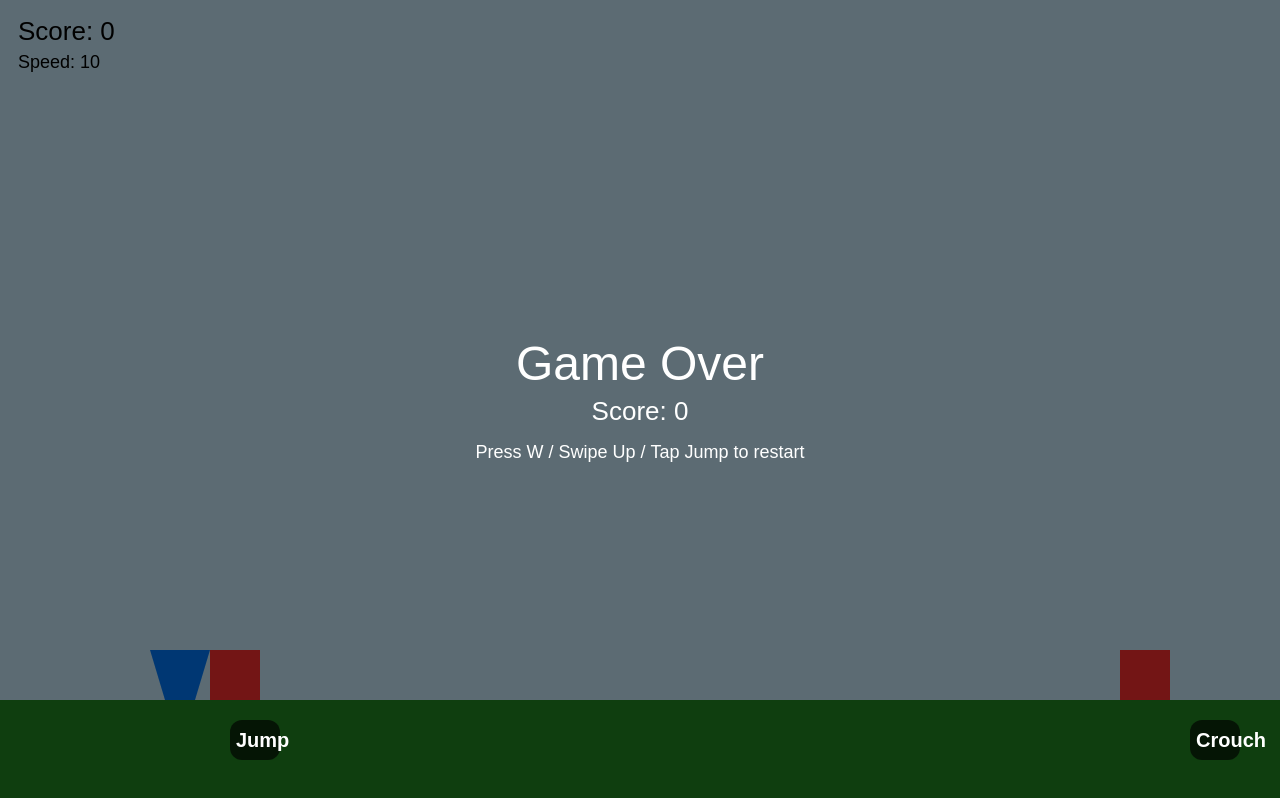
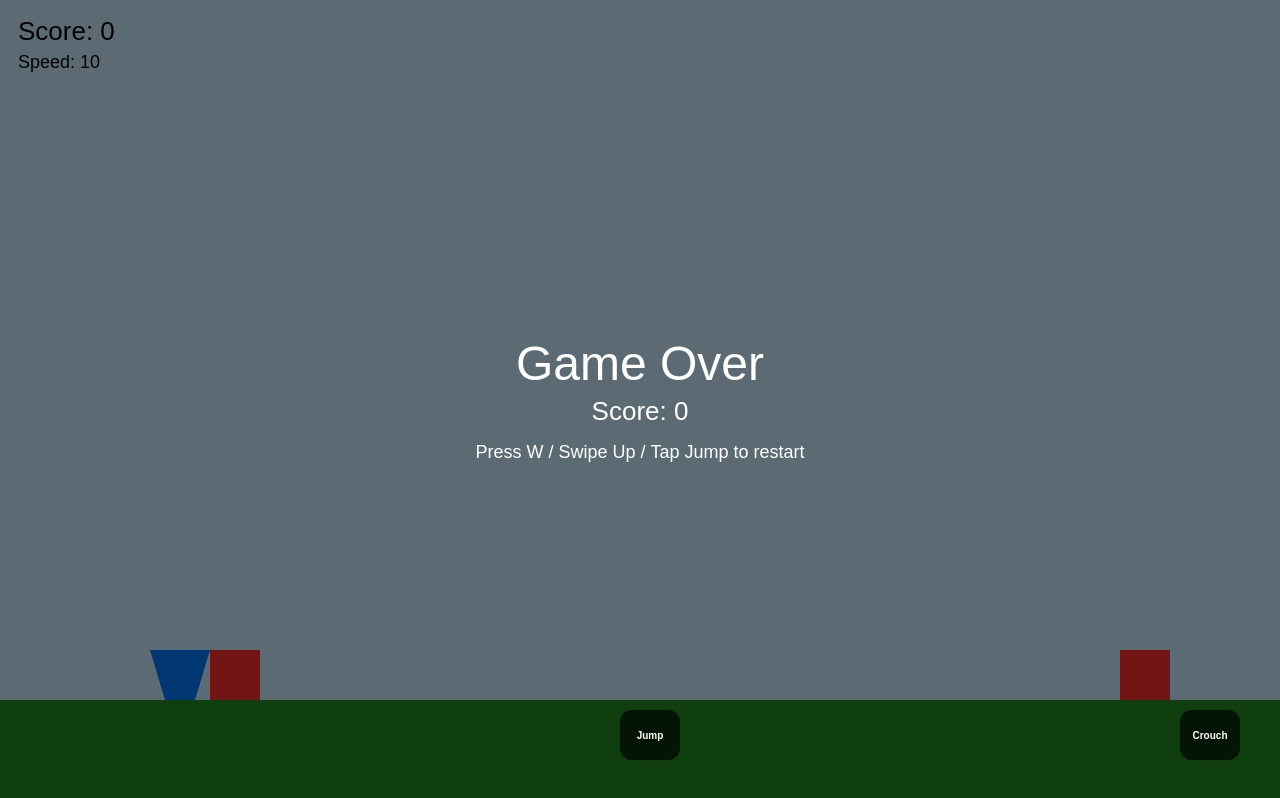
Before and after one commit to navonilsil996-del/Dash_Game, a plain HTML site: page index.html in a window 1280 px wide. Drawn offline with Linux system fonts and the light colour scheme.

Commit message:
Update style.css

```diff
--- a/style.css
+++ b/style.css
@@ -21,11 +21,11 @@ canvas {
 #btnJump, #btnCrouch {
   position: fixed;
   bottom: 40px;/*prev 55*/
-  width: 50px;
-  height: 40px;
+  width: 60px;
+  height: 50px;
   border: none;
   border-radius: 12px;
-  font-size: 20px;
+  font-size: 10px;
   font-weight: bold;
   color: white;
   background: rgba(0, 0, 0, 0.65);
@@ -35,7 +35,7 @@ canvas {
 }
 
 #btnJump {
-  right: 1000px; /* place Jump to the left */
+  right: 600px; /* place Jump to the left */
 }
 
 #btnCrouch {
```
